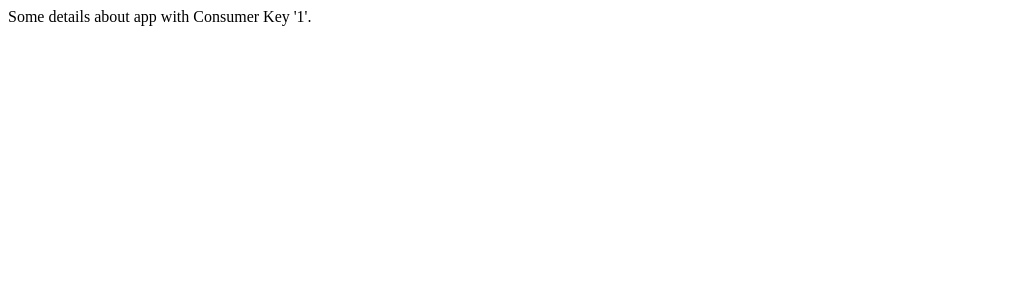
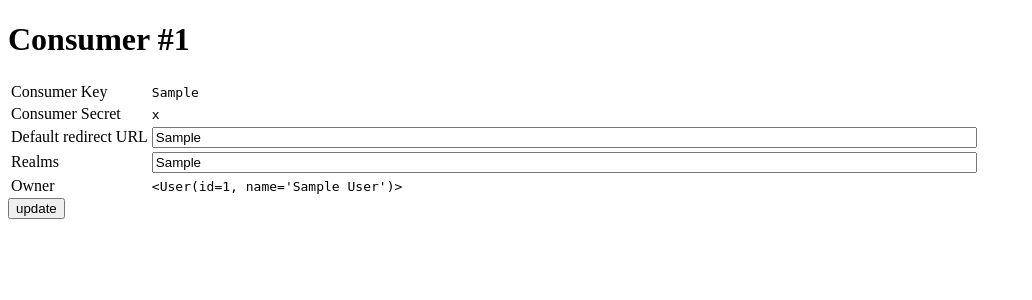
Before and after one commit to OAuthHub/OAuthHub, a Flask app: page /developer/apps/1 in a window 1280 px wide. Shown: the top 300 px of the page, without its empty margins (0-1032 px from the left). Run offline with Flask 2, Linux system fonts and the light colour scheme; the visitor is signed in with stand-in values (Sample User, id 1); tables that the repository leaves empty hold one stand-in row (values such as "Sample post").

Commit message:
Add UI for updating Consumer app info

```diff
--- a/controllers_for_sp_role.py
+++ b/controllers_for_sp_role.py
@@ -75,10 +75,25 @@ def _add_for_admin(app, oauthhub_as_sp):
         else:
             assert False, request.method
 
-    @app.route('/developer/apps/<app_id>')
-    #login_required
+    @app.route('/developer/apps/<app_id>', methods=['GET', 'POST'])
+    @login_required
     def developer_app_details(app_id):
-        return """Some details about app with Consumer Key {!r}.""".format(app_id)
+        if request.method == 'GET':
+            c = Consumer.query.get(app_id)
+            return render_template(
+                'consumer_details.html',
+                consumer=c)
+        elif request.method == 'POST':
+            redirect_url = request.form['redirect-url']
+            realms = request.form['realms']
+            c = Consumer.query.get(app_id)
+            c._redirect_uris = redirect_url
+            c._realms = realms
+            db.session.add(c)
+            db.session.commit()
+            return redirect(request.path)
+        else:
+            assert False, request.method
 
 def _add_for_oauth(app, oauthhub_as_sp):
     """ Define the big-3 OAuth 1.0 endpoints
--- /dev/null
+++ b/templates/consumer_details.html
@@ -0,0 +1,39 @@
+{% extends "base.html" %}
+
+{% block content %}
+<form method="post">
+    <h1>Consumer #{{ consumer.id }}</h1>
+    <table class="consumer">
+        <tr>
+            <td>Consumer Key</td>
+            <td><code>{{ consumer.client_key }}</code></td>
+        </tr>
+        <tr>
+            <td>Consumer Secret</td>
+            <td><code>{{ consumer.client_secret }}</code></td>
+        </tr>
+        <tr>
+            <td>Default redirect URL</td>
+            <td><code><input
+                type="text"
+                name="redirect-url"
+                size="100"
+                value="{{ consumer.default_redirect_uri }}" />
+            </code></td>
+        </tr>
+        <tr>
+            <td>Realms</td>
+            <td><code><input type="text"
+                name="realms"
+                size="100"
+                value="{{ consumer._realms }}" />
+            </code></td>
+        </tr>
+        <tr>
+            <td>Owner</td>
+            <td><code>{{ consumer.creator }}</code></td>
+        </tr>
+    </table>
+    <input type="submit" value="update" />
+</form>
+{% endblock %}
--- a/templates/consumer_list.html
+++ b/templates/consumer_list.html
@@ -29,7 +29,8 @@
     <ul id="consumer-list">
         {% for c in consumers %}
         <li>
-            <h5>Consumer #{{ c.id }}</h5>
+            <h5><a href="{{ url_for('developer_app_details', app_id=c.id) }}">
+                Consumer #{{ c.id }}</a></h5>
             <table class="consumer">
                 <tr>
                     <td>Consumer Key</td>
```
